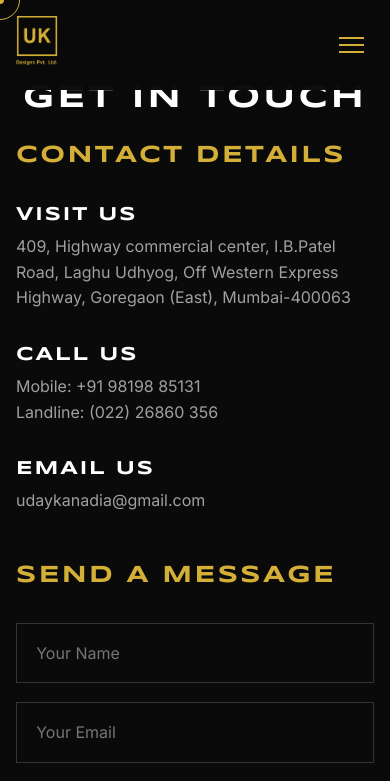
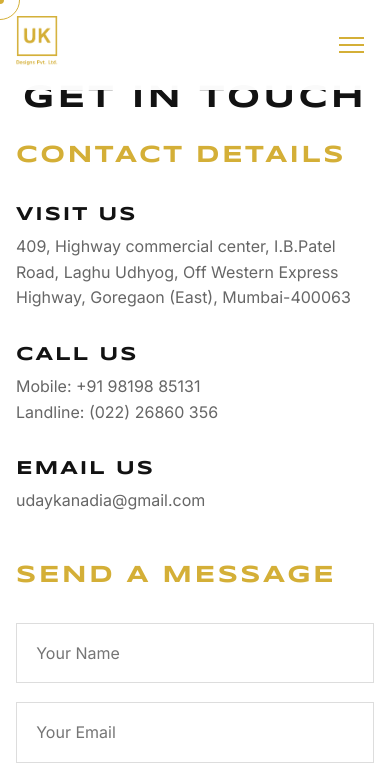
Before and after one commit to palak308/UKProfile-Web, a React (Vite) app: page /contact in a window 390 px wide. Shown: the top 781 px of the page. Built offline with nearby package versions, Linux system fonts and the light colour scheme.

Commit message:
Added light color in whole project.

```diff
--- a/src/components/layout/Footer.css
+++ b/src/components/layout/Footer.css
@@ -3,7 +3,7 @@
   background-color: var(--color-bg-secondary);
   padding: 4rem 2rem 2rem;
   margin-top: auto;
-  border-top: 1px solid rgba(255,255,255,0.1);
+  border-top: 1px solid rgba(0,0,0,0.1);
 }
 
 @media (max-width: 480px) {
@@ -55,7 +55,7 @@
   text-align: center;
   margin-top: 3rem;
   padding-top: 2rem;
-  border-top: 1px solid rgba(255,255,255,0.05);
+  border-top: 1px solid rgba(0,0,0,0.05);
   color: var(--color-text-muted);
   font-size: 0.8rem;
 }
--- a/src/components/layout/Navbar.css
+++ b/src/components/layout/Navbar.css
@@ -14,9 +14,9 @@
 }
 
 .navbar.scrolled {
-  background: rgba(10, 10, 10, 0.95);
+  background: rgba(255, 255, 255, 0.95);
   padding: 1rem 2rem;
-  box-shadow: 0 2px 20px rgba(0,0,0,0.5);
+  box-shadow: 0 2px 20px rgba(0,0,0,0.1);
 }
 
 .navbar-logo {
@@ -111,7 +111,7 @@
 @media (max-width: 768px) {
   .navbar {
     padding: 1rem 1.5rem;
-    background: rgba(10, 10, 10, 0.98);
+    background: rgba(255, 255, 255, 0.98);
   }
 
   .navbar-toggle {
--- a/src/index.css
+++ b/src/index.css
@@ -3,9 +3,9 @@
   line-height: 1.5;
   font-weight: 400;
 
-  color-scheme: light dark;
-  color: rgba(255, 255, 255, 0.87);
-  background-color: #242424;
+  color-scheme: light;
+  color: #121212;
+  background-color: #ffffff;
 
   font-synthesis: none;
   text-rendering: optimizeLegibility;
--- a/src/pages/About.jsx
+++ b/src/pages/About.jsx
@@ -42,7 +42,7 @@ const About = () => {
           </FadeIn>
           <FadeIn direction="left" delay={0.4}>
             <h2 style={{ color: 'var(--color-primary)', marginBottom: '0.5rem' }}>{companyInfo.director.name}</h2>
-            <h3 style={{ fontSize: '1rem', marginBottom: '2rem', color: '#fff' }}>{companyInfo.director.title}</h3>
+            <h3 style={{ fontSize: '1rem', marginBottom: '2rem', color: 'var(--color-text)' }}>{companyInfo.director.title}</h3>
             <p style={{ lineHeight: '1.8', color: 'var(--color-text-muted)' }}>
               {companyInfo.director.bio}
             </p>
--- a/src/pages/Contact.jsx
+++ b/src/pages/Contact.jsx
@@ -63,18 +63,18 @@ const Contact = () => {
             <h2 style={{ marginBottom: '2rem', color: 'var(--color-primary)' }}>Contact Details</h2>
 
             <div style={{ marginBottom: '2rem' }}>
-              <h3 style={{ fontSize: '1rem', color: '#fff', marginBottom: '0.5rem' }}>Visit Us</h3>
+              <h3 style={{ fontSize: '1rem', color: 'var(--color-text)', marginBottom: '0.5rem' }}>Visit Us</h3>
               <p style={{ color: 'var(--color-text-muted)' }}>{companyInfo.contact.address}</p>
             </div>
 
             <div style={{ marginBottom: '2rem' }}>
-              <h3 style={{ fontSize: '1rem', color: '#fff', marginBottom: '0.5rem' }}>Call Us</h3>
+              <h3 style={{ fontSize: '1rem', color: 'var(--color-text)', marginBottom: '0.5rem' }}>Call Us</h3>
               <p style={{ color: 'var(--color-text-muted)' }}>Mobile: {companyInfo.contact.mobile}</p>
               <p style={{ color: 'var(--color-text-muted)' }}>Landline: {companyInfo.contact.landline}</p>
             </div>
 
             <div>
-              <h3 style={{ fontSize: '1rem', color: '#fff', marginBottom: '0.5rem' }}>Email Us</h3>
+              <h3 style={{ fontSize: '1rem', color: 'var(--color-text)', marginBottom: '0.5rem' }}>Email Us</h3>
               <p style={{ color: 'var(--color-text-muted)' }}>{companyInfo.contact.email}</p>
             </div>
           </FadeIn>
--- a/src/pages/Services.jsx
+++ b/src/pages/Services.jsx
@@ -52,7 +52,7 @@ const Services = () => {
                 padding: '2rem',
                 borderRadius: '4px',
                 textAlign: 'center',
-                border: '1px solid #333',
+                border: '1px solid #ddd',
                 height: '100%'
               }}>
                 <div style={{ fontSize: '3rem', marginBottom: '1rem' }}>{service.icon}</div>
--- a/src/styles/Home.css
+++ b/src/styles/Home.css
@@ -26,7 +26,7 @@
 }
 
 .hero-background.active {
-  opacity: 0.6;
+  opacity: 0.9; /* More clear, removed washed-out effect */
 }
 
 .hero-content {
@@ -61,10 +61,7 @@
   left: 0;
   width: 100%;
   height: 100%;
-  background: linear-gradient(
-    to bottom,
-    rgba(0, 0, 0, 0.2) 0%,
-  );
+  background: transparent; /* Removed white fog */
   z-index: 1;
   pointer-events: none;
 }
@@ -148,6 +145,7 @@
   overflow-wrap: break-word;
   hyphens: auto; /* Hyphenate if necessary */
   line-height: 1.2;
+  color: #ffffff; /* Contrast on dark overlay */
 }
 
 /* About Preview */
--- a/src/styles/Pages.css
+++ b/src/styles/Pages.css
@@ -42,7 +42,7 @@
   aspect-ratio: 3/4; /* slightly taller portrait */
   object-fit: cover;
   border-radius: 4px;
-  box-shadow: 0 10px 30px -10px rgba(0,0,0,0.5);
+  box-shadow: 0 10px 30px -10px rgba(0,0,0,0.1);
 }
 
 .about-text-point {
@@ -68,8 +68,8 @@
 .form-input, .form-textarea {
   padding: 1rem;
   background: transparent;
-  border: 1px solid #333;
-  color: #fff;
+  border: 1px solid #ddd;
+  color: var(--color-text);
   outline: none;
   width: 100%;
   font-family: var(--font-main);
@@ -215,7 +215,7 @@
   grid-template-columns: repeat(auto-fit, minmax(200px, 1fr));
   gap: 2rem; /* Reduced gap */
   margin-bottom: 3rem; /* Reduced from 5rem */
-  border-top: 1px solid rgba(255,255,255,0.1);
+  border-top: 1px solid rgba(0,0,0,0.1);
   padding-top: 1.5rem; /* Reduced from 2rem */
 }
 
--- a/src/styles/variables.css
+++ b/src/styles/variables.css
@@ -2,10 +2,10 @@
   /* Colors */
   --color-primary: #D4AF37; /* Luxury Gold */
   --color-primary-dark: #AA8C2C;
-  --color-bg: #0a0a0a; /* Deep Black */
-  --color-bg-secondary: #0a0a0a; /* Slightly lighter black for cards */
-  --color-text: #ffffff;
-  --color-text-muted: #a0a0a0;
+  --color-bg: #ffffff; /* pure white */
+  --color-bg-secondary: #f9f9f9; /* light gray for sections/cards */
+  --color-text: #121212; /* off-black */
+  --color-text-muted: #666666; /* readable gray */
 
   /* Typography */
   --font-main: 'Inter', sans-serif;
```
